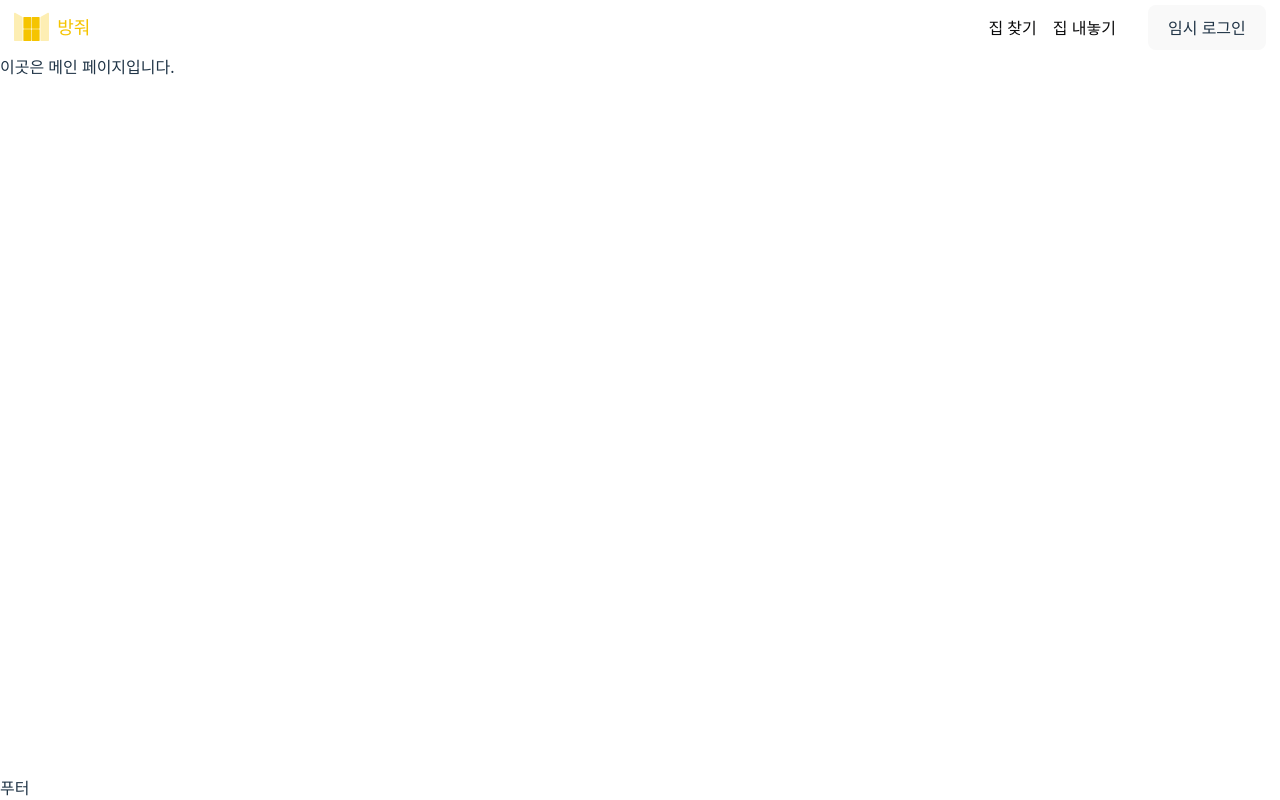
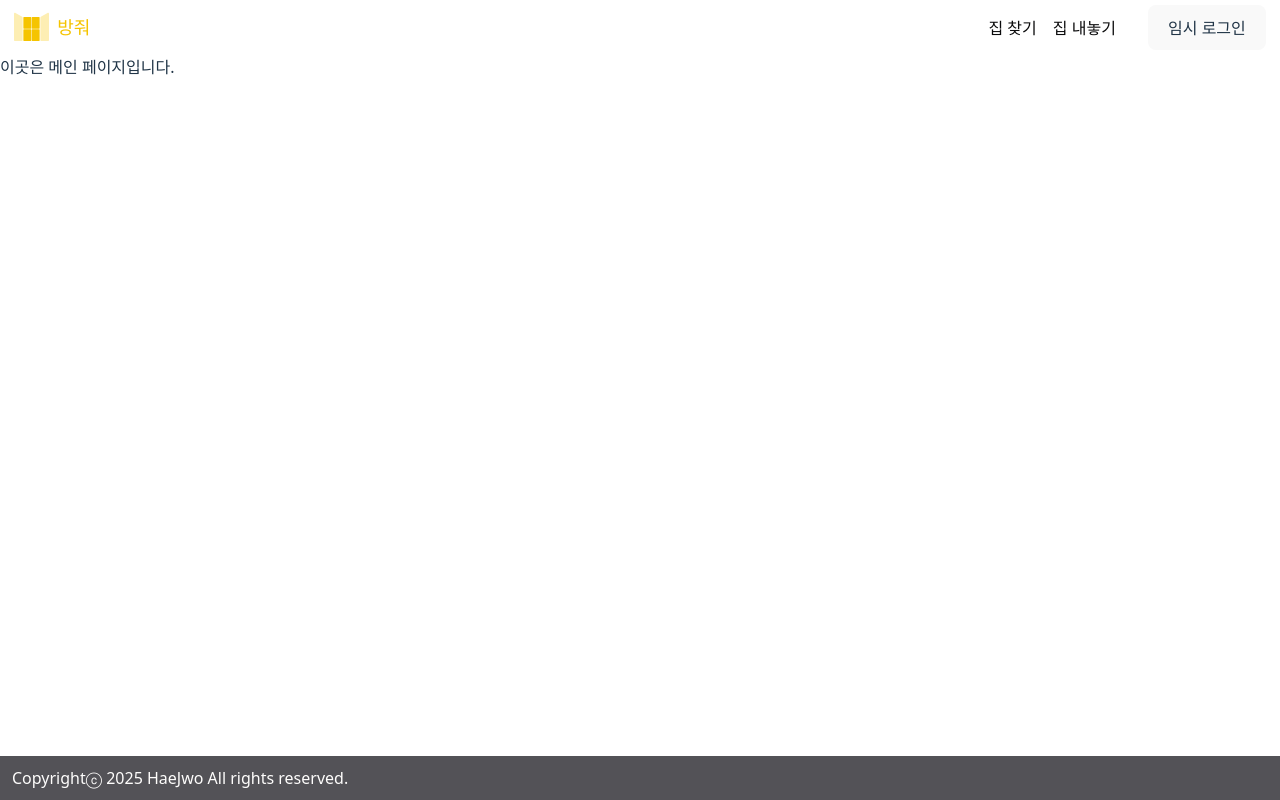
Before and after one commit to eosa1414/bang-jwo, a React (Vite) app in the folder front-end/: page / in a window 1280 px wide. Built offline with nearby package versions, Linux system fonts and the light colour scheme; a web font is replaced by a local one.

Commit message:
feat: footer 구현

```diff
--- a/front-end/src/components/footers/FooterDefault.tsx
+++ b/front-end/src/components/footers/FooterDefault.tsx
@@ -1,5 +1,9 @@
 const FooterDefault = () => {
-  return <footer>푸터</footer>;
+  return (
+    <footer className="bg-neutral-dark200 text-neutral-white p-[10px_12px]">
+      Copyrightⓒ 2025 HaeJwo All rights reserved.
+    </footer>
+  );
 };
 
 export default FooterDefault;
```
